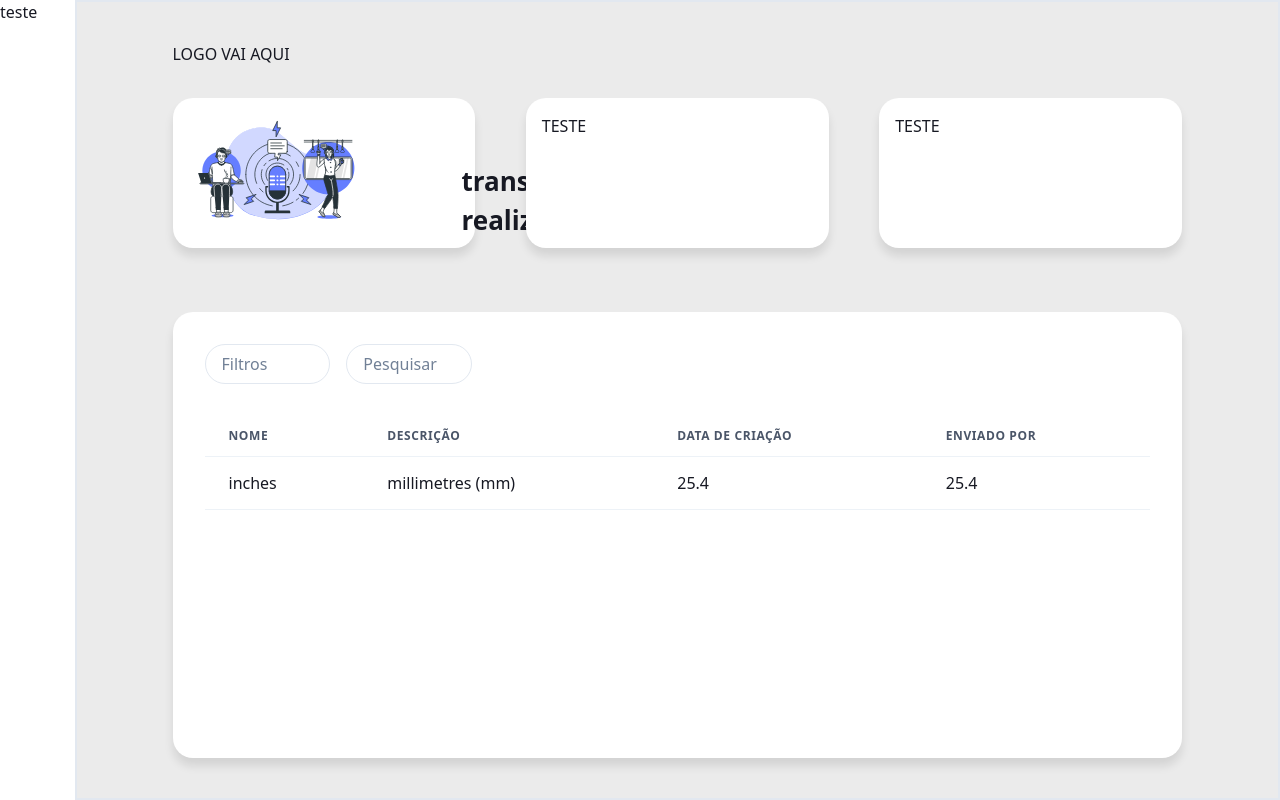
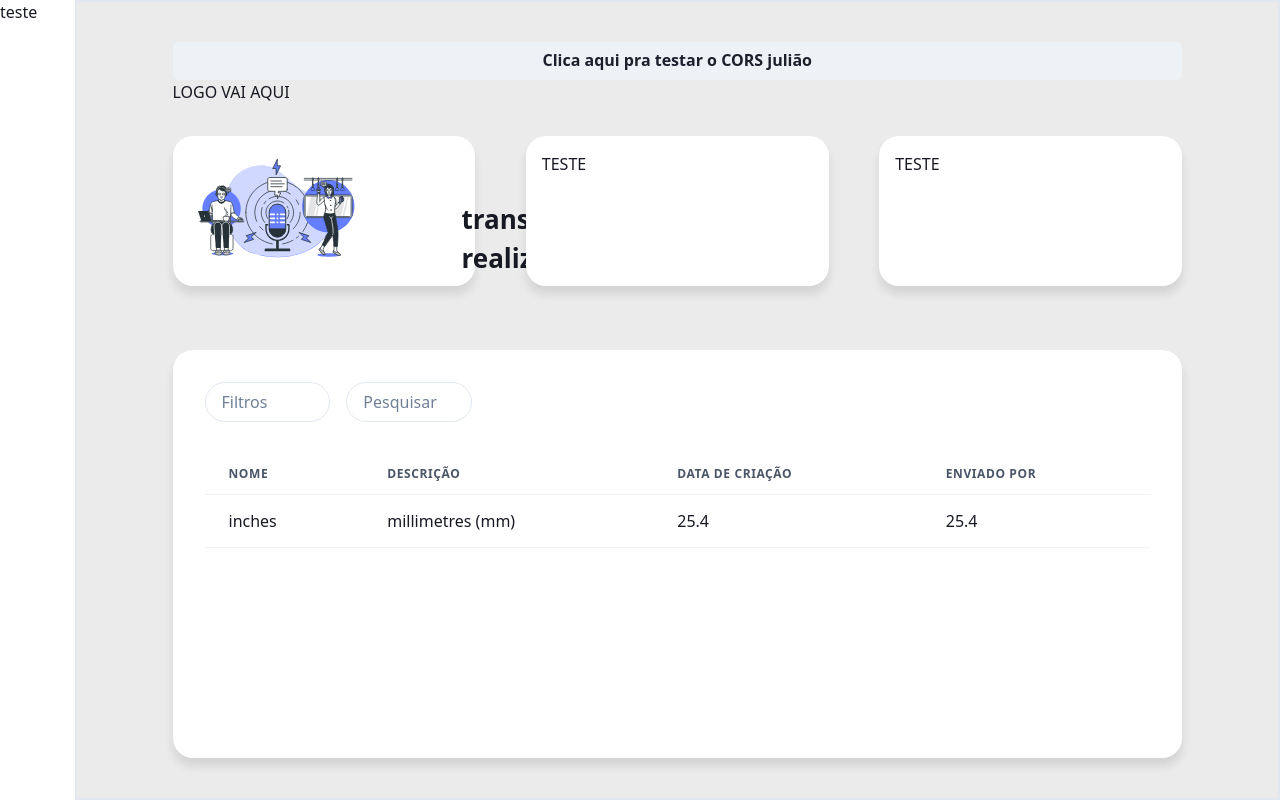
Before and after one commit to MuriloCordeiro/weeklyFrontend, a Next.js app: page /homepage in a window 1280 px wide. Built offline with nearby package versions, Linux system fonts and the light colour scheme.

Commit message:
chore: commit

```diff
--- a/src/pages/homepage.tsx
+++ b/src/pages/homepage.tsx
@@ -52,13 +52,13 @@ export default function Home() {
 
   return (
     <Layout>
-      {/* <Button
+      <Button
         onClick={() => {
           Send();
         }}
       >
-        go
-      </Button> */}
+        Clica aqui pra testar o CORS julião
+      </Button>
       <Flex direction="column" w="100%" h="100%">
         <Text mb="2rem">LOGO VAI AQUI</Text>
         <Flex w="full" justify="space-between" mb="4rem">
```
